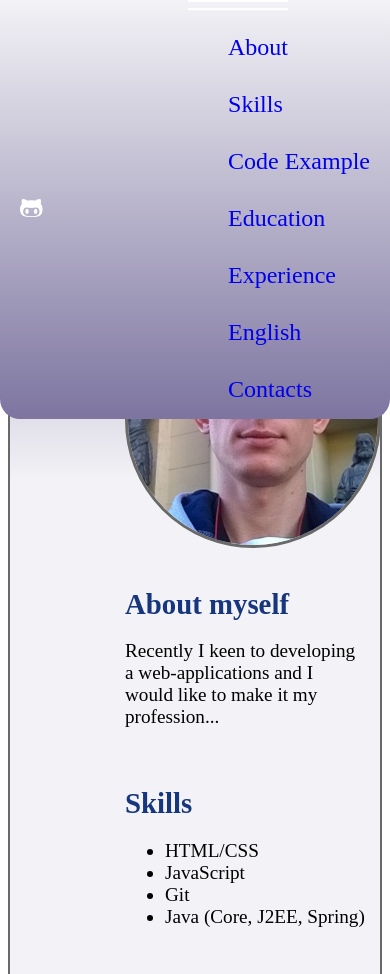
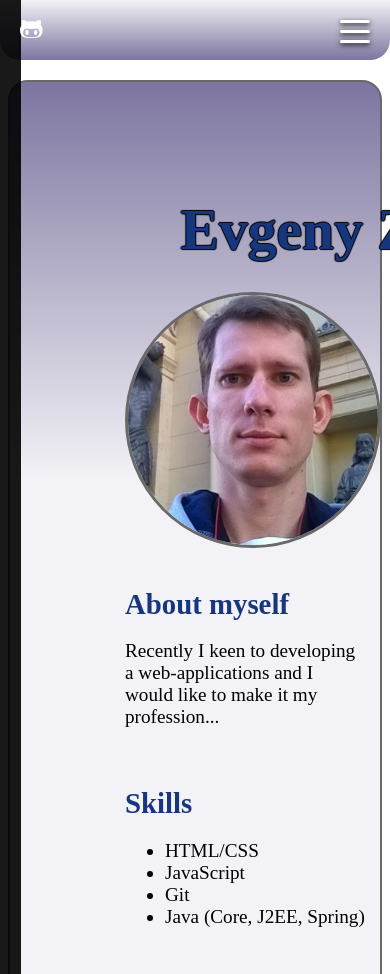
Before and after one commit to z-e-a/rsschool-cv, a plain HTML site: page index.html in a window 390 px wide. Shown: the top 974 px of the page. Drawn offline with Linux system fonts and the light colour scheme.

Commit message:
feat: add burger menu

```diff
--- a/css/style.css
+++ b/css/style.css
@@ -45,52 +45,17 @@
 }
 
 .header__logo{
-  /* position: relative;
-  width: 30px;
-  top: 30px; */
   font-size: 24px;
   z-index: 5;
 }
 
-.header__menu {
-
+.menu__icon {
+  display: none;
 }
 
-.menu {
-
-}
-
-.menu__icon {
-  display: none;
-
-}
-
-.menu__body {
-  /* position: fixed;
-  top: 0;
-  left: 0;
-  width: 100%;
-  height: 100%;
-  background-color: rgba(0, 0, 0, 0.9);
-  padding: 100px 30px 30px 30px;
-  transition: left 0.3s ease 0s; */
-}
-
-/* .menu__body::after {
-  content: "";
-  position: fixed;
-  width: 100%;
-  top: 0;
-  left: 0;
-  height: 50px;
-  background: linear-gradient(to bottom, rgba(0,0,0,0.2), 0%, rgba(0,0,0,0.8), 100%);
-  z-index: 2;
-} */
-
-
 .menu__list {
-  /* display: flex;
-  align-items: center; */
+  /* display: flex;*/
+  align-items: center;
   list-style-type: none;
   text-transform: capitalize;
 }
@@ -102,16 +67,12 @@
 .menu__link {
   outline: none;
   text-decoration: none;
+  color:#16367d;
 }
 
 .menu__link:hover{
   text-decoration: underline;
 }
-
-.body._pc{
-
-}
-
 
 @media (min-width: 767px) {
   .menu__list {
@@ -123,43 +84,71 @@
   }
 }
 
+@media (max-width: 767px) {
 
-@media (max-width: 767px) {
+  .menu__body {
+    position: fixed;
+    top: 0;
+    left: -110%;
+    width: 100%;
+    height: 100%;
+    background-color: rgba(0, 0, 0, 0.9);
+    padding: 100px 30px 30px 30px;
+    transition: left 0.3s ease 0s;
+  }
+
+  .menu__body._active {
+    left: 0;
+  }
+
   .menu__icon {
     display: block;
     z-index: 5;
     position: relative;
+    padding-top: 30px;
     width: 30px;
-    height: 18px;
+    height: 30px;
     cursor: pointer;
+    transition: all 0.5s ease-in-out;
   }
   .menu__icon span,
   .menu__icon::before,
   .menu__icon::after {
+    content: "";
     left: 0;
     position: absolute;
-    height: 10%;
-    width: 100px;
+    width: 30px;
+    height: 3px;
+    background-color: white;
+    /* border: 1px solid white; */
+    box-shadow: 0 2px 5px rgba(0, 0, 0, 0.9);
+    box-sizing: border-box;
+    border-radius: 2px;
+    cursor: pointer;
     transition: all 0.3s ease 0s;
-    background-color: white;
-  }
-
-  .menu__icon::before,
-  .menu__icon::after {
-    content: "";
   }
 
   .menu__icon::before {
-    top: 0;
+    transform: translateY(-10px);
   }
 
   .menu__icon::after {
-    bottom: 100%;
+    transform: translateY(10px);
   }
 
-  .menu__icon span {
-    top: 50%;
-    transform: scale(1) translate(0px, -50%);
+  .menu__icon._active span{
+    transform: scale(1) translateX(-60%);
+    background: transparent;
+  }
+
+  .menu__icon._active::before {
+     transform: rotate(45deg);
+     box-shadow: none;
+  }
+
+  .menu__icon._active::after {
+     transform: rotate(-45deg);
+     box-shadow: none;
   }
 
   .menu__list > li{
@@ -171,9 +160,9 @@
 
   .menu__link{
     font-size: 24px;
+    color: #cecbdb
   }
 }
-
 
 .caption {
   width: 500px;
--- a/js/index.js
+++ b/js/index.js
@@ -31,7 +31,7 @@ if (isMobile.any()) {
     document.body.classList.add('_pc')
 }
 
-// smooth scroll
+/////////  smooth scroll ///////////////////////////////////////
 
 const menuLinks = document.querySelectorAll(".menu__link[data-goto]");
 if(menuLinks.length > 0) {
@@ -44,12 +44,29 @@ if(menuLinks.length > 0) {
         if(menuLink.dataset.goto && document.querySelector(menuLink.dataset.goto)){
             const gotoBlock = document.querySelector(menuLink.dataset.goto);
             const gotoBlockValue = gotoBlock.getBoundingClientRect().top + pageYOffset - document.querySelector('header').offsetHeight;
+
+           if(menuBtn.classList.contains('_active')){
+               menuBtn.classList.remove('_active');
+               menuBody.classList.remove('_active');
+           }
+
             window.scrollTo(
                 {top: gotoBlockValue,
                  behavior: "smooth"}
             );
-            e.peventDefault;
-
         }
+        e.preventDefault();
     }
 }
+
+///////// Menu button handling ////////////////////////////////////
+
+const menuBtn = document.querySelector('.menu__icon');
+const menuBody = document.querySelector('.menu__body');
+if (menuBtn) {
+    menuBtn.addEventListener('click', function(e) {
+        menuBtn.classList.toggle('_active');
+        menuBody.classList.toggle('_active');
+    });
+
+}
```
